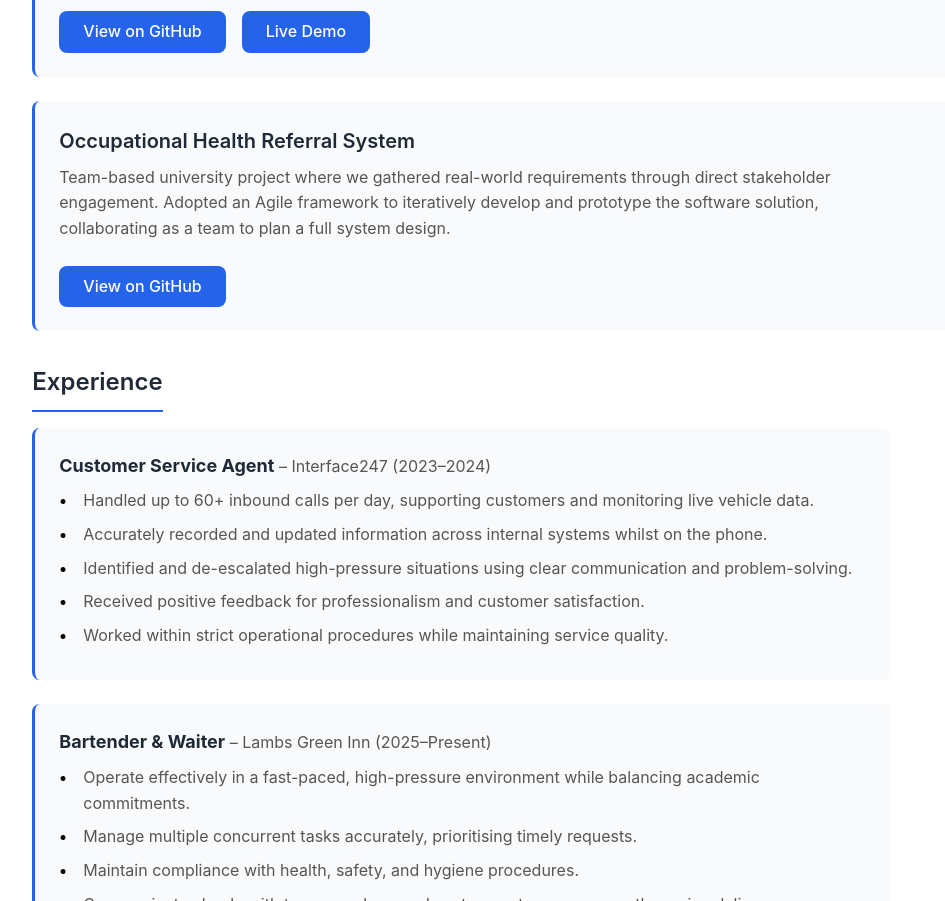
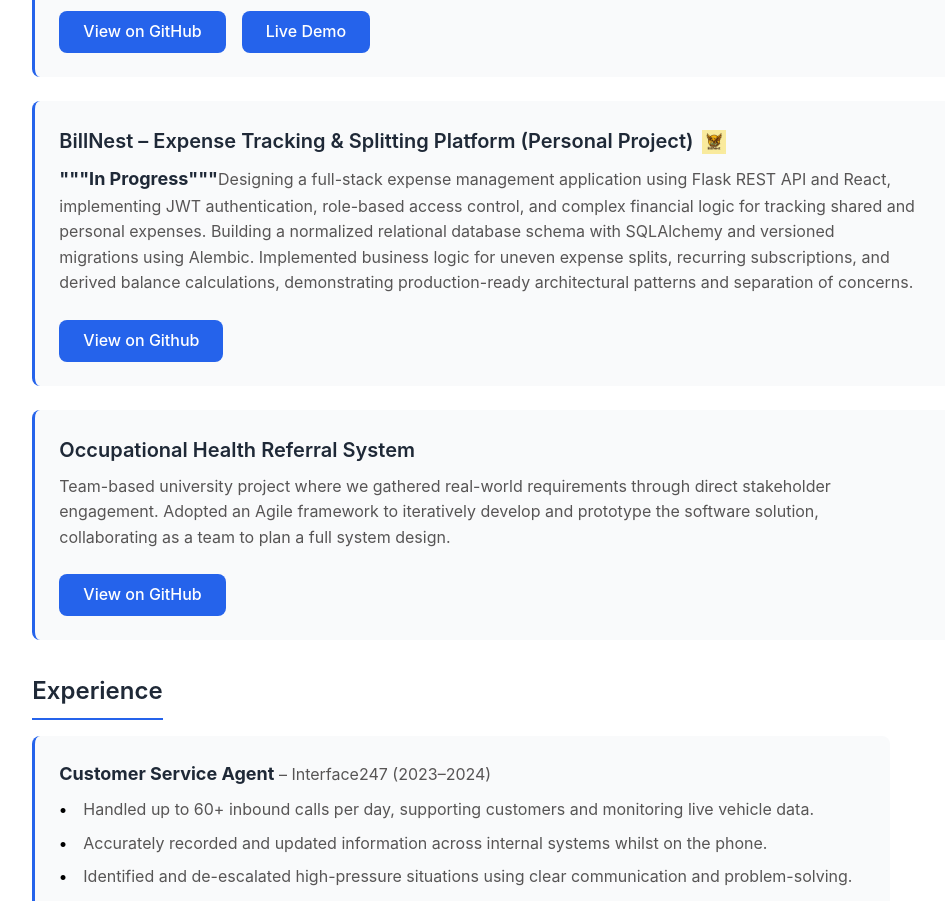
Before and after one commit to TrentJoe/joe-trent-portfolio, a React (Vite) app: page / in a window 1280 px wide. Shown: the part 960-1861 px from the top of the page, without its empty margins (136-1081 px from the left). Built offline with nearby package versions, Linux system fonts and the light colour scheme.

Commit message:
Added a new personal project to the projects section.

```diff
--- a/src/sections/Projects.jsx
+++ b/src/sections/Projects.jsx
@@ -14,6 +14,14 @@ export default function Projects(){
         <a href= "https://www.steveirwin.tech/">Live Demo</a>
     </div>
     <div>
+      <h3>BillNest – Expense Tracking & Splitting Platform (Personal Project)<img src = "/BillNest.png" alt = "BillNest Logo" /></h3>
+      <p>
+        <strong>"""In Progress"""</strong>
+        Designing a full-stack expense management application using Flask REST API and React, implementing JWT authentication, role-based access control, and complex financial logic for tracking shared and personal expenses. Building a normalized relational database schema with SQLAlchemy and versioned migrations using Alembic. Implemented business logic for uneven expense splits, recurring subscriptions, and derived balance calculations, demonstrating production-ready architectural patterns and separation of concerns.
+      </p>
+      <a href = "https://github.com/TrentJoe/BillNest.git">View on Github</a>
+    </div>
+    <div>
         <h3>Occupational Health Referral System</h3>
         <p>
           Team-based university project where we gathered real-world requirements through direct stakeholder engagement. Adopted an Agile framework to iteratively develop and prototype the software solution, collaborating as a team to plan a full system design.
```
Also changed, not shown: public/BillNest.png (added).
